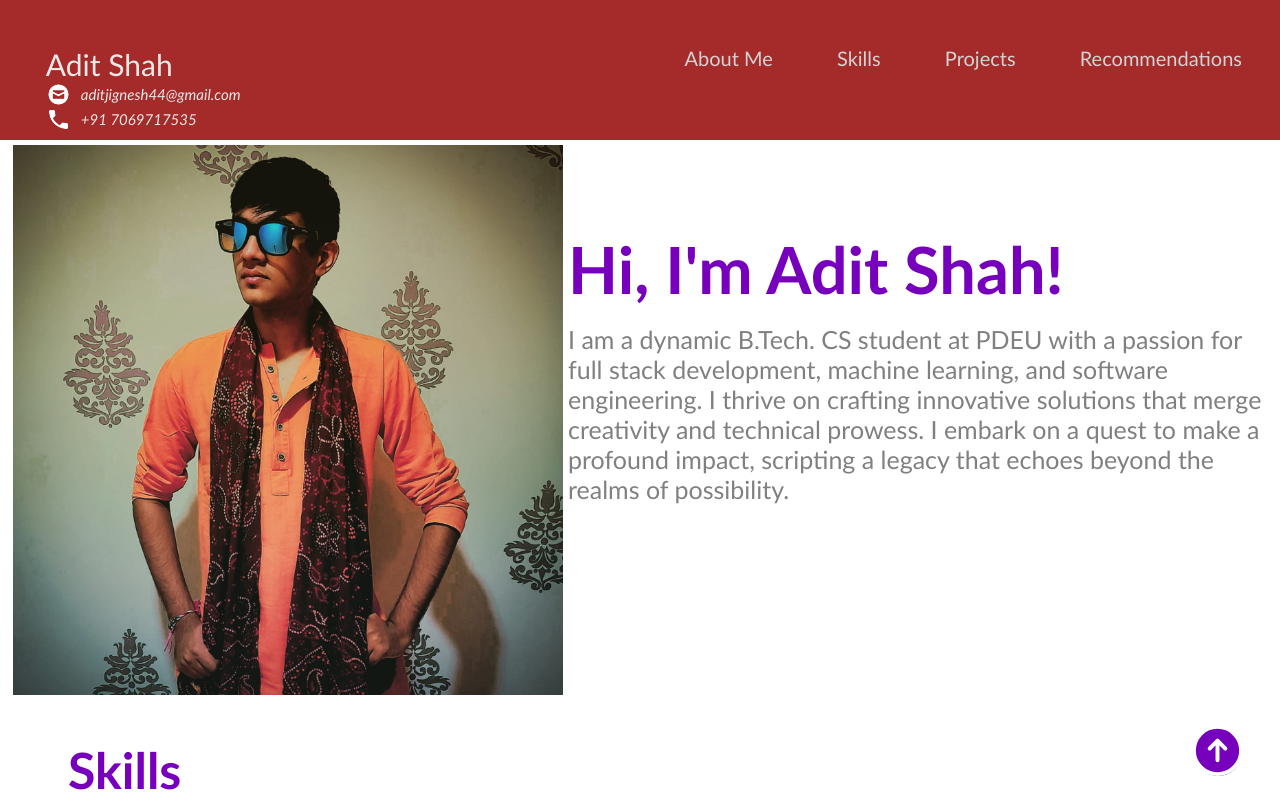
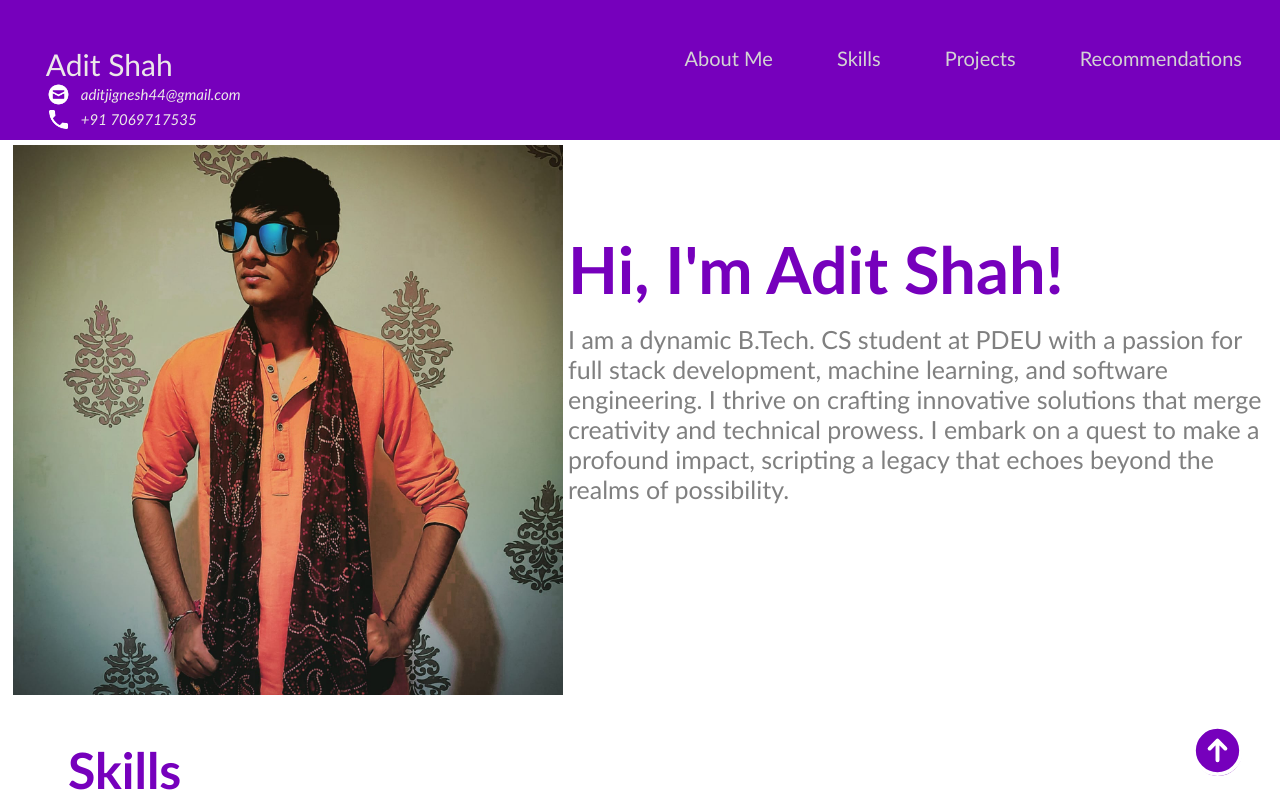
Before and after one commit to CodeRockerr/my-portfolio, a plain HTML site: page index.html in a window 1280 px wide. Shown: the top 803 px of the page. Drawn offline with Linux system fonts and the light colour scheme.

Commit message:
Updated style.css

```diff
--- a/style.css
+++ b/style.css
@@ -5,7 +5,7 @@ body {
 /* Navigation Bar */
 
 #home {
-  background-color:  brown;
+  background-color:  #7600bc;
   padding-bottom: 1cm;
   margin-left:-1cm;
   margin-right:-1cm;
```
